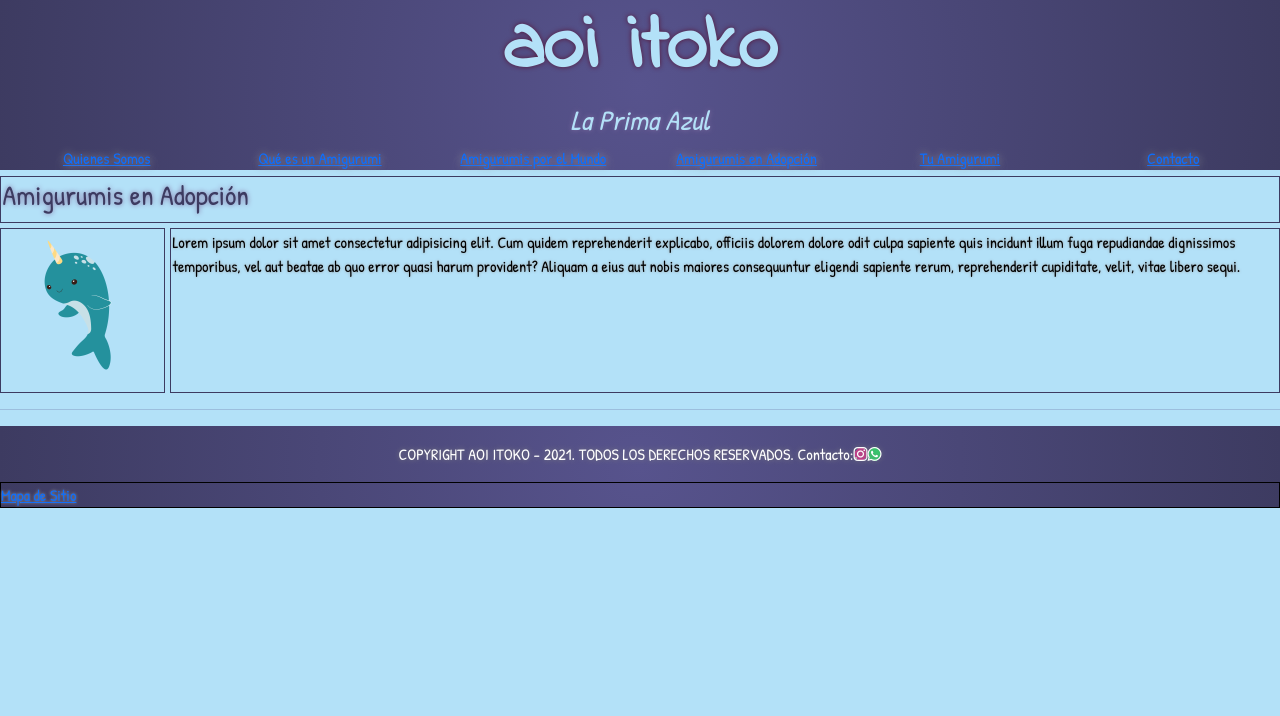
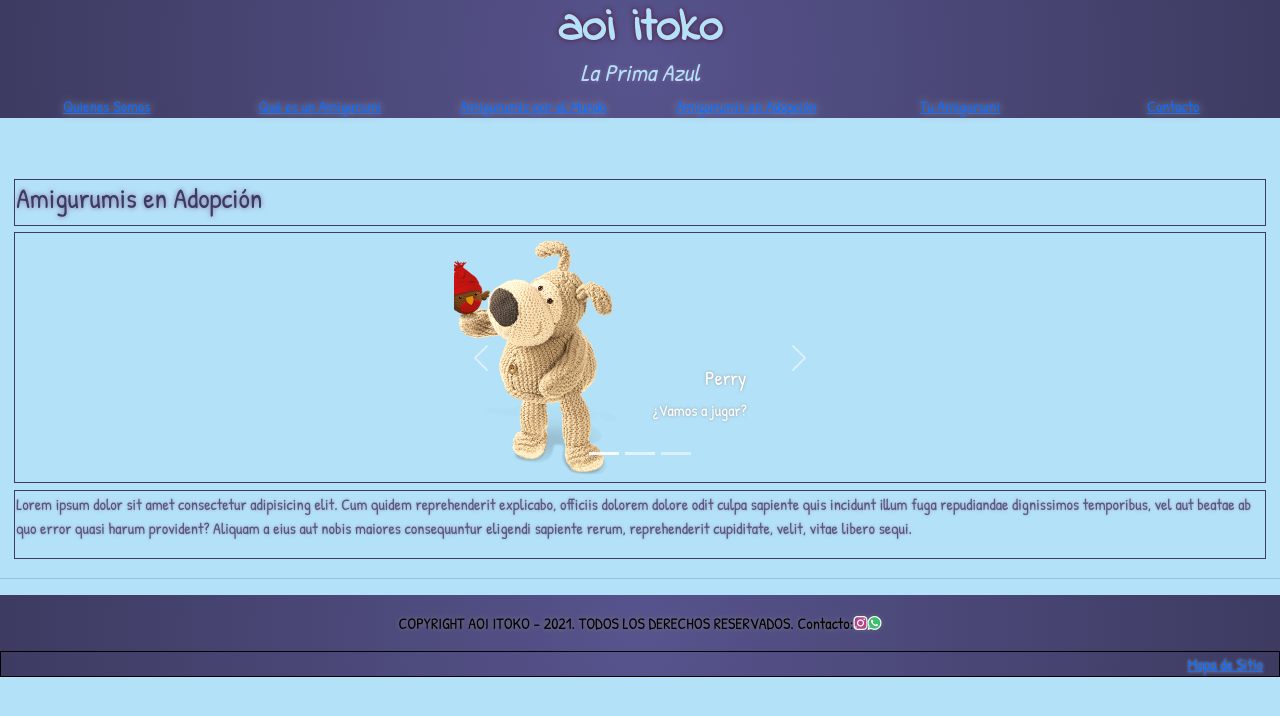
Before and after one commit to CesIsolaIsart/Aoi-Itoko, a website: page Desarrollo/adopcion/adopcion.html in a window 1280 px wide. Drawn offline with nearby package versions, Linux system fonts and the light colour scheme.

Commit message:
Se realizan cambios para 4ta pre-entrega

```diff
--- a/Desarrollo/adopcion/adopcion.html
+++ b/Desarrollo/adopcion/adopcion.html
@@ -15,6 +15,7 @@
     <link rel="stylesheet" text= "text/css" href="../css/main.css">
 </head>
 <body>
+    <section class="marcoPagina">
         <header>
             <nav class="container-fluid imagenHeader">
                 <div class="row">
@@ -46,16 +47,67 @@
             </nav>
         </header>
         <main>
-        <section class="mainClass__mainAdopcion"> <!-- Dividido en bloques para usar Grids -->
+            <section class="mainClass__mainMundo"> <!-- Dividido en bloques para usar Grids -->
+                <nav class="container-fluid">
+                    <div class="row">
+                        <div class= "col">
                             <div class = "txtTitulo" > <!-- Bloque de Quienes Somos -->
                                 <h3>Amigurumis en Adopción</h3>
                             </div>
-            <div class="txtUno">
-                <p class="parrafo">Lorem ipsum dolor sit amet consectetur adipisicing elit. Cum quidem reprehenderit explicabo, officiis dolorem dolore odit culpa sapiente quis incidunt illum fuga repudiandae dignissimos temporibus, vel aut beatae ab quo error quasi harum provident? Aliquam a eius aut nobis maiores consequuntur eligendi sapiente rerum, reprehenderit cupiditate, velit, vitae libero sequi.</p>
                         </div>
-            <div class="img imgUno">
-                <img src="../imagenes/ballena.png" alt="Imagen Amigurumis Adoptados" width=150px height=150px> <!-- Eventualmente Carrusel -->
                     </div>
+                    <div class="row">
+                        <div class= "col">
+                            <div class="imgUno">
+								<div id="carouselExampleCaptions" class="carousel slide" data-bs-ride="carousel">
+									<div class="carousel-indicators">
+										<button type="button" data-bs-target="#carouselExampleCaptions" data-bs-slide-to="0" class="active" aria-current="true" aria-label="Slide 1"></button>
+										<button type="button" data-bs-target="#carouselExampleCaptions" data-bs-slide-to="1" aria-label="Slide 2"></button>
+										<button type="button" data-bs-target="#carouselExampleCaptions" data-bs-slide-to="2" aria-label="Slide 3"></button>
+									</div>
+									<div class="carousel-inner">
+                                        <div class="carousel-item active">
+                                            <img src="../imagenes/Perri.png" class="d-block w-50" alt="Perry">
+                                            <div class="carousel-caption d-none d-md-block">
+                                                <h5 class="textCarr">Perry</h5>
+                                                <p class="textCarr">¿Vamos a jugar?</p>
+                                            </div>
+                                        </div>
+                                        <div class="carousel-item">
+                                            <img src="../imagenes/Uni.png" class="d-block w-50" alt="Cornu">
+                                            <div class="carousel-caption d-none d-md-block">
+                                                <h5 class="textCarr">Cornu</h5>
+                                                <p class="textCarr">Magia, magia para todos</p>
+                                            </div>
+                                        </div>
+                                        <div class="carousel-item">
+                                            <img src="../imagenes/buho.png" class="d-block w-50" alt="Buho">
+                                            <div class="carousel-caption d-none d-md-block">
+                                                <h5 class="textCarr">Mundo</h5>
+                                                <p class="textCarr">A la noche se duerme</p>
+                                            </div>
+                                        </div>
+                                    </div>
+									<button class="carousel-control-prev" type="button" data-bs-target="#carouselExampleCaptions" data-bs-slide="prev">
+										<span class="carousel-control-prev-icon" aria-hidden="true"></span>
+										<span class="visually-hidden">Previous</span>
+									</button>
+									<button class="carousel-control-next" type="button" data-bs-target="#carouselExampleCaptions" data-bs-slide="next">
+										<span class="carousel-control-next-icon" aria-hidden="true"></span>
+										<span class="visually-hidden">Next</span>
+									</button>
+								</div>
+                            </div>
+                        </div>
+                    </div>
+                    <div class="row">
+                        <div class= "col">
+                            <div class="txtDos">
+                                <p class="mainClass__col__parrafo">Lorem ipsum dolor sit amet consectetur adipisicing elit. Cum quidem reprehenderit explicabo, officiis dolorem dolore odit culpa sapiente quis incidunt illum fuga repudiandae dignissimos temporibus, vel aut beatae ab quo error quasi harum provident? Aliquam a eius aut nobis maiores consequuntur eligendi sapiente rerum, reprehenderit cupiditate, velit, vitae libero sequi.</p>
+                            </div>
+                        </div>
+                    </div>
+                </nav>
             </section>
         </main>
         <hr> <!-- Línea solo para ordenar y diferenciar el cuerpo del pie de página. No queda en el proyecto final -->
@@ -74,6 +126,7 @@
                 <a href="../sitemap.html">Mapa de Sitio</a>
             </nav>
         </footer>
+    </section>
     <script src="https://cdn.jsdelivr.net/npm/bootstrap@5.1.3/dist/js/bootstrap.bundle.min.js" integrity="sha384-ka7Sk0Gln4gmtz2MlQnikT1wXgYsOg+OMhuP+IlRH9sENBO0LRn5q+8nbTov4+1p" crossorigin="anonymous"></script>
     <script src="https://cdn.jsdelivr.net/npm/@popperjs/core@2.10.2/dist/umd/popper.min.js" integrity="sha384-7+zCNj/IqJ95wo16oMtfsKbZ9ccEh31eOz1HGyDuCQ6wgnyJNSYdrPa03rtR1zdB" crossorigin="anonymous"></script>
     <script src="https://cdn.jsdelivr.net/npm/bootstrap@5.1.3/dist/js/bootstrap.min.js" integrity="sha384-QJHtvGhmr9XOIpI6YVutG+2QOK9T+ZnN4kzFN1RtK3zEFEIsxhlmWl5/YESvpZ13" crossorigin="anonymous"></script>
--- a/Desarrollo/sass/secciones/_body.scss
+++ b/Desarrollo/sass/secciones/_body.scss
@@ -66,6 +66,10 @@ main div {/*Bloques de informacion general*/
     padding: 0.1rem;
 }
 
+.parrafo {
+    color: nth($colores, 2);
+}
+
 
 
 /*----------------------------FIN Body-----------------------------------*/
--- a/Desarrollo/sass/secciones/_footer.scss
+++ b/Desarrollo/sass/secciones/_footer.scss
@@ -5,7 +5,7 @@
     width: 100%;
 }
 .footer{
-    color: white;
+    color: black;
     text-shadow: rgb(131, 131, 131) 0px 0px 5px;
     display: flex;
     flex-wrap:nowrap;
@@ -19,19 +19,18 @@
      linear-gradient(#25d366,#25d366) 14% 84%/16% 16% no-repeat,
      radial-gradient(#25d366 60%,transparent 0);
 }
-.fa-instagram  {/*Logo IG*/git
+.fa-instagram  {/*Logo IG*/
     color:white;
     background:
     linear-gradient(#cabbc6,#cabbc6) 14% 84%/16% 16% no-repeat,
     radial-gradient(#d3258a 60%,transparent 0);
 }
-.fa-facebook  {/*Logo FB*/
-    color:rgb(255, 255, 255);
-    background:
-    linear-gradient(#a0a0a8,#2c36be) 14% 84%/16% 16% no-repeat,
-    radial-gradient(#2c36be 60%,transparent 0);
+
+
+.mapa {
+    text-align: right;
+    padding-right: 1rem;
 }
 
 
-
 /*----------------------------FIN Footer-----------------------------------*/
--- a/Desarrollo/sass/secciones/_header.scss
+++ b/Desarrollo/sass/secciones/_header.scss
@@ -2,17 +2,18 @@
 
 .imagenHeader{/*Clase Imagen fondo de la cabecera/secciones*/
     background-color:nth($colores, 3);
-/*    background-image: url("../imagenes//fondo\ header.png"); */
     background-image: radial-gradient(circle at 50%, nth($colores, 2),nth($colores, 3));
     width: 100%;
     position:fixed;
     text-shadow: nth($colores, 4) 0px 0px 5px;
     text-align:center;
     top: 0;
+    z-index: 1000;
+    margin-bottom: 0;
 }
 
 .parrafo{ /* Clase Parrafos: todos los parrafos base / Los parrafos dentro de GRID se pisan con col_parrafo*/
-    color: black;
+    color: Black;
 }
 .col-md-auto {/*Alineacion Titulo*/
     text-align:center;
@@ -29,18 +30,20 @@ h2{
     font-family: 'Indie Flower', regular;
     font-weight:900;
     text-transform: lowercase;
-    font-size: 5rem;
+    font-size: 3rem;
     color:nth($colores, 1);
     animation-name: tituloInicio; /*una sola vez al cargar pagina*/
     animation-duration: 4s;
     text-align:center;
-}
+    margin-bottom: 0rem;
+    }
 
 .imageHeader__h3{ /* Titulo AOI ITOKO*/
     animation: tituloInicio;
     font-style:italic;
     text-align:center;
     color: nth($colores, 1);
+    font-size: 1.5rem;
 }
 
 .listaMenu{ /*Menu - Clase:listaMenu*/
--- a/Desarrollo/sass/secciones/_pagEleccion.scss
+++ b/Desarrollo/sass/secciones/_pagEleccion.scss
@@ -11,4 +11,8 @@
     grid-gap: 0.3rem;
 }
 
+#imgCarrusel{
+    width:10rem;
+    height:10rem;
+}
 /*----------------------------FIN Eleccion-----------------------------------*/
--- a/Desarrollo/sass/secciones/_pagHistoria.scss
+++ b/Desarrollo/sass/secciones/_pagHistoria.scss
@@ -1,12 +1,12 @@
 /*----------------------------INICIO Historia-----------------------------------*/
 
-.mainClass__mainHistoria {
+.mainClass__mainHistoria{
     display:grid;
     margin-top: $topReservado;
     grid-template-areas:
     "txtTit txtTit"
     "imagen1 texto1"
-    "tabla1 tabla1" ;
+    "tabla1 tabla1";
     grid-template-columns: repeat(auto-fill);
     grid-gap: 0.3rem;
 }
@@ -51,4 +51,23 @@ tr td{
     border: "1px";
 }
 
+.delimitador{
+    width:560px;
+}
+
+.contenedor{/* El contenedor con el padding-top crea el tamaño del vídeo */
+    height:0px;
+    width:100%;
+    max-width:560px; /* Establecemos el ancho máximo*/
+    padding-top:56.25%; /* Relación: 16/9 = 56.25% */
+    position:relative;
+ }
+
+iframe{/* El iframe se adapta al tamaño del contenedor */
+    position:absolute;
+    height:100%;
+    width:100%;
+    top:0px;
+    left:0px;
+}
 /*----------------------------FIN  Historia-----------------------------------*/
```
Also changed, not shown: Desarrollo/eleccion/eleccion.html (+2 -0 lines), Desarrollo/historia/historia.html (+9 -6 lines), Desarrollo/index.html (+0 -3 lines), Desarrollo/css/main.css, Desarrollo/imagenes/Perri.png (added), Desarrollo/imagenes/Uni.png (added), Desarrollo/imagenes/buho.png (added). Lines whose indentation alone changed are shown as unchanged.
